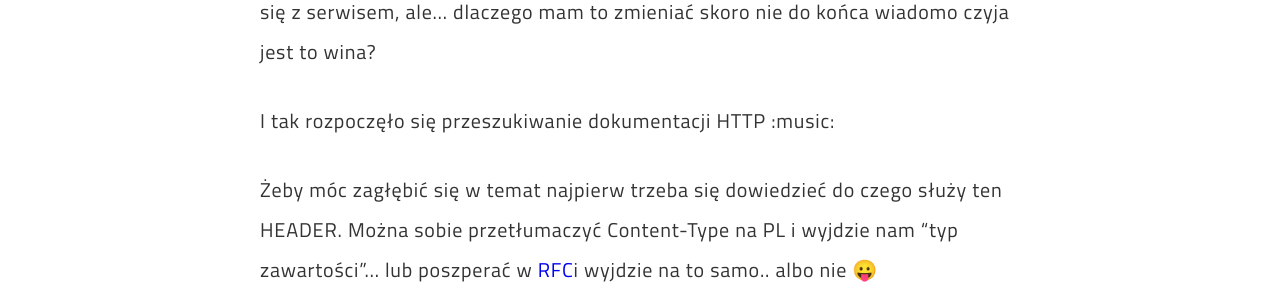
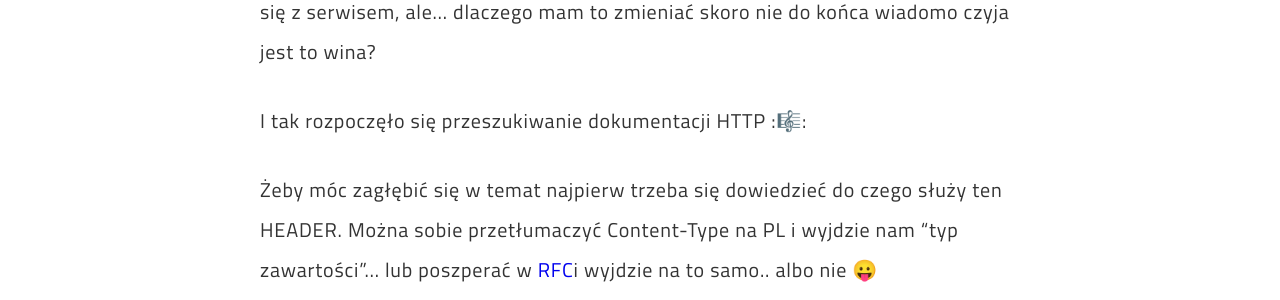
Before and after one commit to asienicki/asienicki.github.io, a Jekyll site: the page built from _posts/2016-02-27-content-type-i-get.md, in a window 1280 px wide and 900 px high, scrolled down 1257 px. Shown: the part 155-455 px from the top of the window. Built offline with Jekyll 4.4.1, drawn with Linux system fonts in a browser that asks for light colours; emoji names are drawn with the system emoji font; comment, search, counter and statistics services are not loaded; some of the changed lines change nothing that is shown.

Commit message:
icon update

```diff
--- a/_posts/2016-02-27-content-type-i-get.md
+++ b/_posts/2016-02-27-content-type-i-get.md
@@ -32,7 +32,7 @@ Istotne fakty:
 
 I co dalej? No właśnie. Aplikacja B mogłaby użyć innego sposobu komunikowania się z serwisem, ale... dlaczego mam to zmieniać skoro nie do końca wiadomo czyja jest to wina?
 
-I tak rozpoczęło się przeszukiwanie dokumentacji HTTP :music:
+I tak rozpoczęło się przeszukiwanie dokumentacji HTTP ::musical_score::
 
 Żeby móc zagłębić się w temat najpierw trzeba się dowiedzieć do czego służy ten HEADER. Można sobie przetłumaczyć Content-Type na PL i wyjdzie nam "typ zawartości"... lub poszperać w [RFC](http://www.w3.org/Protocols/rfc2616/rfc2616-sec14.html#sec14.17)i wyjdzie na to samo.. albo nie :stuck_out_tongue:
 
```
